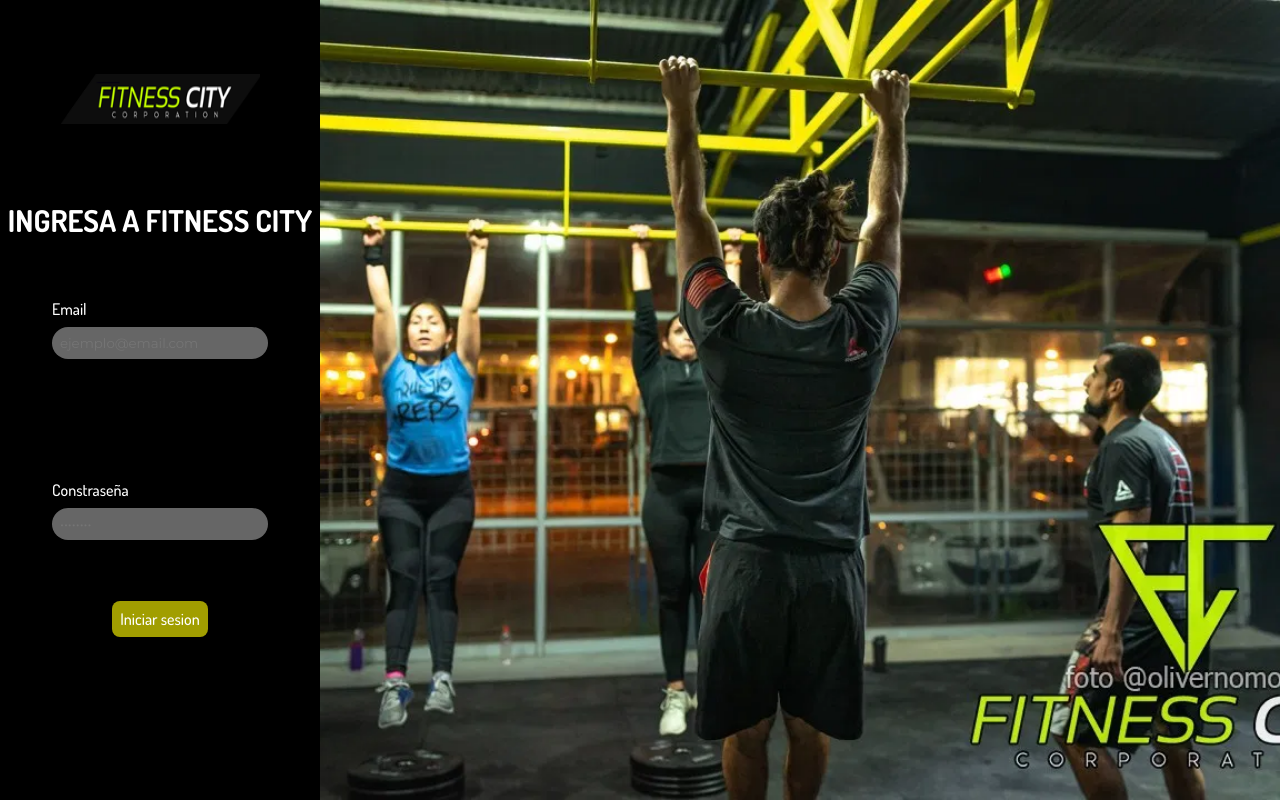
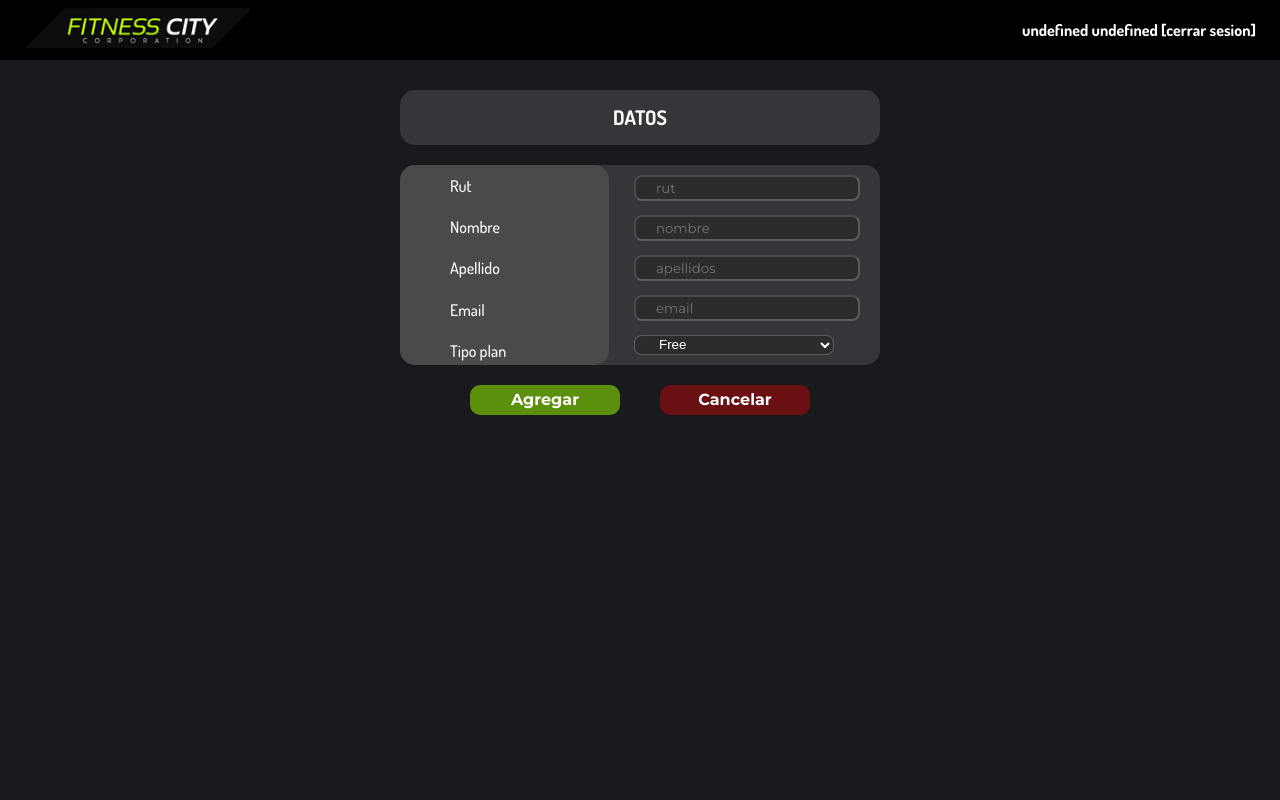
Before and after one commit to iicg/tesis2020, a React (Create React App) app: page /nuevoalumno in a window 1280 px wide. Built offline with nearby package versions, Linux system fonts and the light colour scheme; no server answers.

Commit message:
front NewAlumno

```diff
--- a/src/components/ContainerAlumnos/index.js
+++ b/src/components/ContainerAlumnos/index.js
@@ -17,7 +17,7 @@ export default function ContainerAlumnos() {
     <div className="container-clases-container">
       <h1 className="container-clases-titulo">Alumnos de Fitness City</h1>
       <div className="clase-page-action-container">
-        <Link to="/NewAlumno">
+        <Link to="/nuevoalumno">
           <input type="button" value="Agregar alumno" />
         </Link>
       </div>
--- a/src/navigator/index.js
+++ b/src/navigator/index.js
@@ -1,6 +1,6 @@
 import React from 'react';
 import { BrowserRouter as Router, Switch, Route } from 'react-router-dom';
-import { HomePage, LoginPage, ClasePage } from '../pages';
+import { HomePage, LoginPage, ClasePage, NewAlumno } from '../pages';
 import '../App.css';
 
 export default function Navigator() {
@@ -8,6 +8,9 @@ export default function Navigator() {
     <Router>
       <div>
         <Switch>
+          <Route path="/nuevoalumno">
+            <NewAlumno />
+          </Route>
           <Route path="/clase/:id">
             <ClasePage />
           </Route>
--- a/src/pages/Clase/styles.css
+++ b/src/pages/Clase/styles.css
@@ -28,10 +28,12 @@
 }
 
 .clase-page-action-container input {
+  background-color: #adf83585;
+  color: white;
   padding: 0.7em 1.5em 0.7em 1.5em;
   margin-right: 1em;
   border: none;
-  border-radius: 2px;
+  border-radius: 5px;
   cursor: pointer;
   font-weight: bold;
   transition-duration: 100ms;
--- /dev/null
+++ b/src/pages/NewAlumno/index.js
@@ -0,0 +1,72 @@
+import React from 'react';
+import { Header } from '../../components';
+
+import './styles.css';
+
+import useShallowEqualSelector from '../../shared/hooks/useShallowEqualSelector';
+import { ReduxService } from '../../utils';
+import { signOut } from '../../utils/firebase/session';
+
+export default function NewAlumno() {
+  const session = useShallowEqualSelector(ReduxService.session.selectors.active);
+
+  return (
+    <div className="newAl-body">
+      <Header
+        signOut={signOut}
+        nombre={`${session.nombre} ${session.apellido}`}
+        rut={session.rut}
+      />
+      <div className="newAl-container">
+        <form>
+          <div className="tituloNewAl">
+            <h1>DATOS</h1>
+          </div>
+          <div className="datosNewAl">
+            <div className="titulosNewAl">
+              <div className="tituloDatoNewAl">
+                <h1>Rut</h1>
+              </div>
+              <div className="tituloDatoNewAl">
+                <h1>Nombre</h1>
+              </div>
+              <div className="tituloDatoNewAl">
+                <h1>Apellido</h1>
+              </div>
+              <div className="tituloDatoNewAl">
+                <h1>Email</h1>
+              </div>
+              <div className="tituloDatoNewAl">
+                <h1>Tipo plan</h1>
+              </div>
+            </div>
+            <div className="newDatosAl">
+              <div className="datoNewAl">
+                <input type="text" placeholder="rut" required />
+              </div>
+              <div className="datoNewAl">
+                <input type="text" placeholder="nombre" required />
+              </div>
+              <div className="datoNewAl">
+                <input type="text" placeholder="apellidos" required />
+              </div>
+              <div className="datoNewAl">
+                <input type="text" placeholder="email" required />
+              </div>
+              <div className="datoNewAl">
+                <select className="datoNewAl-select">
+                  <option value="free">Free</option>
+                  <option value="premium">Premium</option>
+                </select>
+              </div>
+            </div>
+          </div>
+          <div className="newAl-button">
+            <input className="newAl-agregar" type="submit" value="Agregar" />
+            <input className="newAl-cancelar" type="submit" value="Cancelar" />
+          </div>
+        </form>
+      </div>
+    </div>
+  );
+}
--- /dev/null
+++ b/src/pages/NewAlumno/styles.css
@@ -0,0 +1,136 @@
+.newAl-body {
+  display: flex;
+  flex-direction: column;
+  height: 100vh;
+}
+
+.newAl-container {
+  flex: 1;
+  display: flex;
+  flex-direction: column;
+  background-color: #181a1e;
+  background-size: cover;
+}
+
+.newAl-button {
+  display: flex;
+  flex: 1;
+  flex-direction: row;
+  justify-content: center;
+}
+
+.newAl-button input {
+  width: 150px;
+  height: 30px;
+  align-items: center;
+  justify-content: center;
+  border-radius: 10px;
+  border: none;
+  cursor: pointer;
+  color: white;
+  font-size: 16px;
+  font-weight: bold;
+  text-align: center;
+  margin-inline: 20px;
+}
+
+.newAl-agregar {
+  background-color: #82d103a4;
+}
+
+.newAl-cancelar {
+  background-color: #d1030370;
+}
+
+.tituloNewAl {
+  background-color: #81818146;
+  align-items: center;
+  justify-content: center;
+  margin-top: 30px;
+  padding: 1px;
+  border-radius: 15px;
+  margin-inline: 400px;
+}
+
+.tituloNewAl h1 {
+  color: white;
+  font-size: 20px;
+  font-weight: bold;
+  text-align: center;
+}
+
+.datosNewAl {
+  flex: 1;
+  display: flex;
+  max-height: 200px;
+  flex-direction: row;
+  background-color: #81818146;
+  border-radius: 15px;
+  margin-inline: 400px;
+  margin-block: 20px;
+}
+
+.titulosNewAl {
+  flex: 1;
+  display: flex;
+  flex-direction: column;
+  align-items: left;
+  background-color: #81818146;
+  border-radius: 15px;
+}
+
+.titulosNewAl h1 {
+  color: white;
+  font-size: 16px;
+  font-weight: bold;
+  text-align: left;
+  padding-left: 50px;
+}
+
+.tituloDatoNewAl {
+  display: flex;
+  flex: 1;
+}
+
+.newDatosAl {
+  flex: 1;
+  display: flex;
+  flex-direction: column;
+  align-items: left;
+  padding-inline: 20px;
+}
+
+.datosNewAl h1 {
+  color: white;
+  font-size: 16px;
+  font-weight: normal;
+}
+
+.datoNewAl {
+  display: flex;
+  flex: 1;
+}
+
+.datoNewAl input {
+  margin-top: 10px;
+  margin-left: 5px;
+  padding-left: 20px;
+  color: white;
+  height: 20px;
+  width: 200px;
+  border-radius: 8px;
+  border-color: rgba(255, 255, 255, 0.226);
+  background-color: rgba(0, 0, 0, 0.178);
+}
+
+.datoNewAl-select {
+  margin-top: 10px;
+  margin-left: 5px;
+  padding-left: 20px;
+  color: white;
+  height: 20px;
+  width: 200px;
+  border-radius: 8px;
+  border-color: rgba(255, 255, 255, 0.226);
+  background-color: rgba(0, 0, 0, 0.178);
+}
--- a/src/pages/index.js
+++ b/src/pages/index.js
@@ -2,3 +2,4 @@ export { default as LoginPage } from './Login';
 export { default as LoadingPage } from './Loading';
 export { default as HomePage } from './Home';
 export { default as ClasePage } from './Clase';
+export { default as NewAlumno } from './NewAlumno';
```
